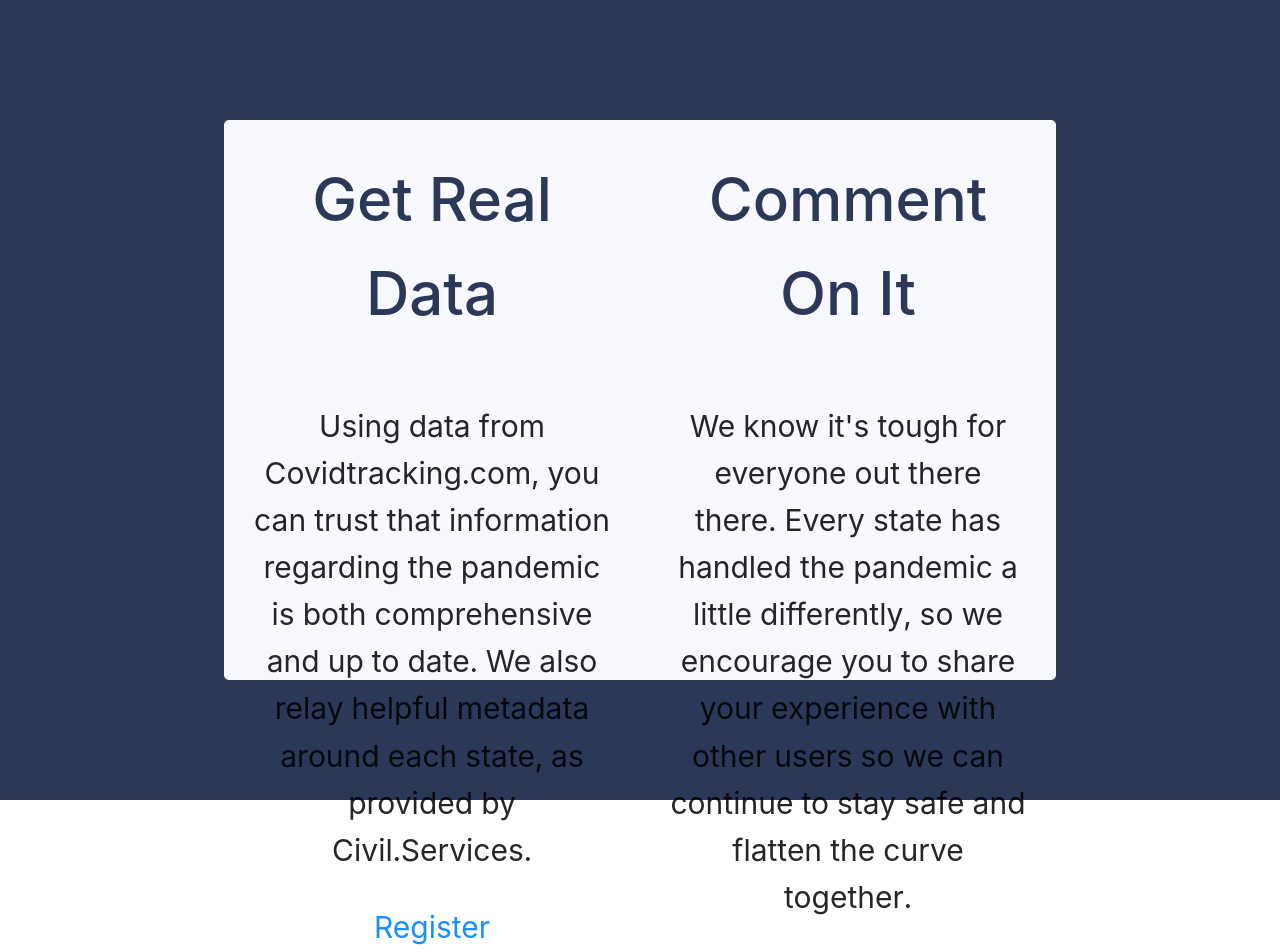
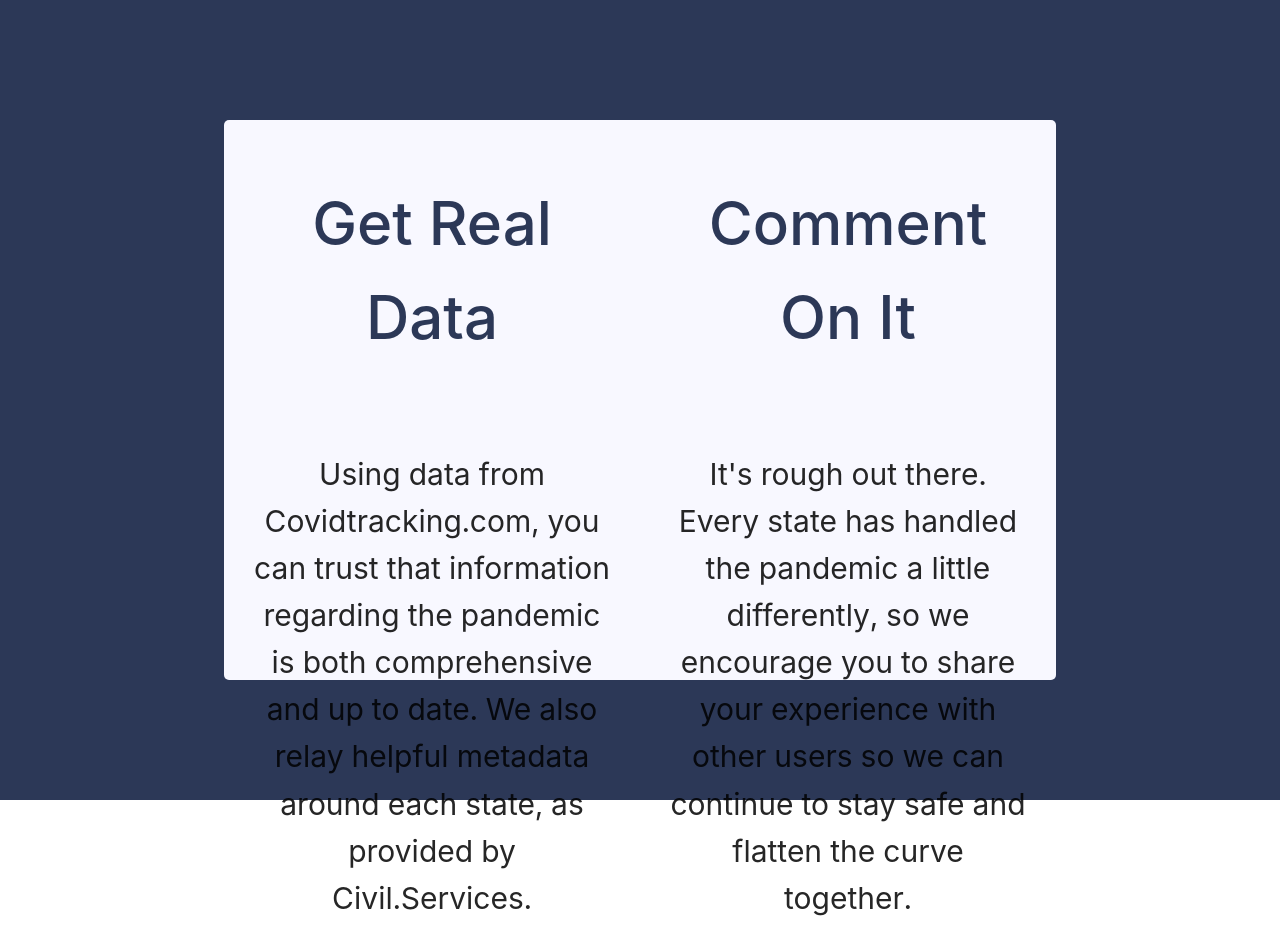
Before and after one commit to derek-oshita/quaranteam-client, a React (Create React App) app: page / in a window 1280 px wide. Shown: the part 800-1752 px from the top of the page. Built offline with nearby package versions, Linux system fonts and the light colour scheme.

Commit message:
More small styling details.

```diff
--- a/src/components/About/About.css
+++ b/src/components/About/About.css
@@ -27,13 +27,13 @@
 }
 
 .get-h4 {
-    padding: 4vh;
+    padding: 7vh;
     color: #2C3857;
     font-size: 60px;
 }
 
 .post-h4 {
-    padding: 4vh;
+    padding: 7vh;
     color: #2C3857;
     font-size: 60px;
 }
@@ -43,3 +43,7 @@
     padding-right: 30px;
     font-size: 30px;
 }
+
+.call-to-action:hover {
+    text-decoration: underline;
+}
--- a/src/components/About/About.js
+++ b/src/components/About/About.js
@@ -9,12 +9,12 @@ function About() {
                 <div className="get">
                     <h4 className="get-h4">Get Real Data</h4>
                     <p>Using data from Covidtracking.com, you can trust that information regarding the pandemic is both comprehensive and up to date. We also relay helpful metadata around each state, as provided by Civil.Services.</p>
-                    <p><Link to="/register">Register</Link></p>
+                    <p className="call-to-action"><Link to="/register">Register</Link></p>
                 </div>
                 <div className="post">
                     <h4 className="post-h4">Comment On It</h4>
-                    <p>We know it's tough for everyone out there there. Every state has handled the pandemic a little differently, so we encourage you to share your experience with other users so we can continue to stay safe and flatten the curve together.</p>
-                    <p><Link to="/login">Login</Link></p>
+                    <p>It's rough out there. Every state has handled the pandemic a little differently, so we encourage you to share your experience with other users so we can continue to stay safe and flatten the curve together.</p>
+                    <p className="call-to-action"><Link to="/login">Login</Link></p>
                 </div>
 
             </div>
--- a/src/components/StateList/StateList.js
+++ b/src/components/StateList/StateList.js
@@ -14,7 +14,7 @@ function StateList (props) {
     <>
 
     {/* {stateList} */}
-    <Divider orientation="left" ><span className="table-header">Table of U.S. Data</span></Divider>
+    <Divider orientation="left" ><span className="table-header">Periodic Table of the US</span></Divider>
     <div className="statelist-container">
         <div className="statelist-table">
             <Row gutter={{ xs: 8, sm: 16, md: 24, lg: 32 }}>
```
